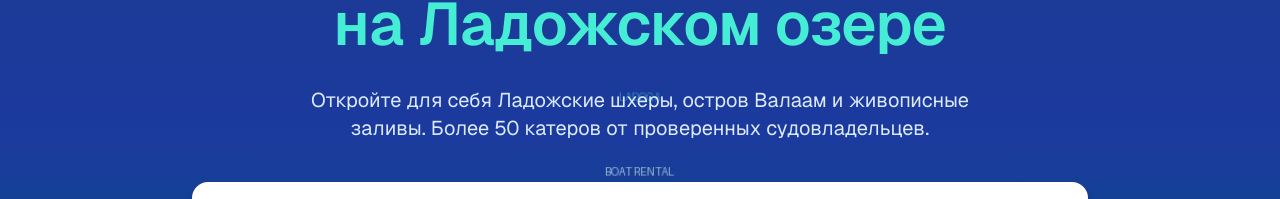
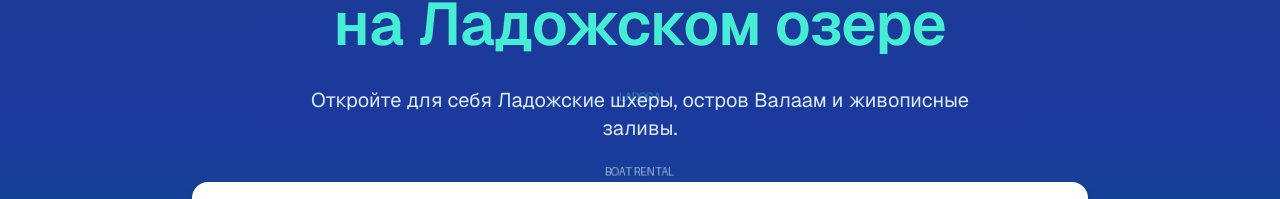
Before and after one commit to morozyan07-ai/ladogaboat, a Next.js app: page / in a window 1280 px wide. Shown: the part 229-428 px from the top of the page. Built offline with nearby package versions, Linux system fonts and the light colour scheme; no server answers.

Commit message:
auto: 2026-07-03 19:59:19

```diff
--- a/src/app/page.tsx
+++ b/src/app/page.tsx
@@ -22,7 +22,6 @@ export default function HomePage() {
           </h1>
           <p className="text-blue-100 text-lg sm:text-xl mb-10 max-w-2xl mx-auto">
             Откройте для себя Ладожские шхеры, остров Валаам и живописные заливы.
-            Более 50 катеров от проверенных судовладельцев.
           </p>
           <div className="max-w-4xl mx-auto">
             <Suspense fallback={<div className="h-24 bg-white/10 rounded-2xl animate-pulse" />}>
```
